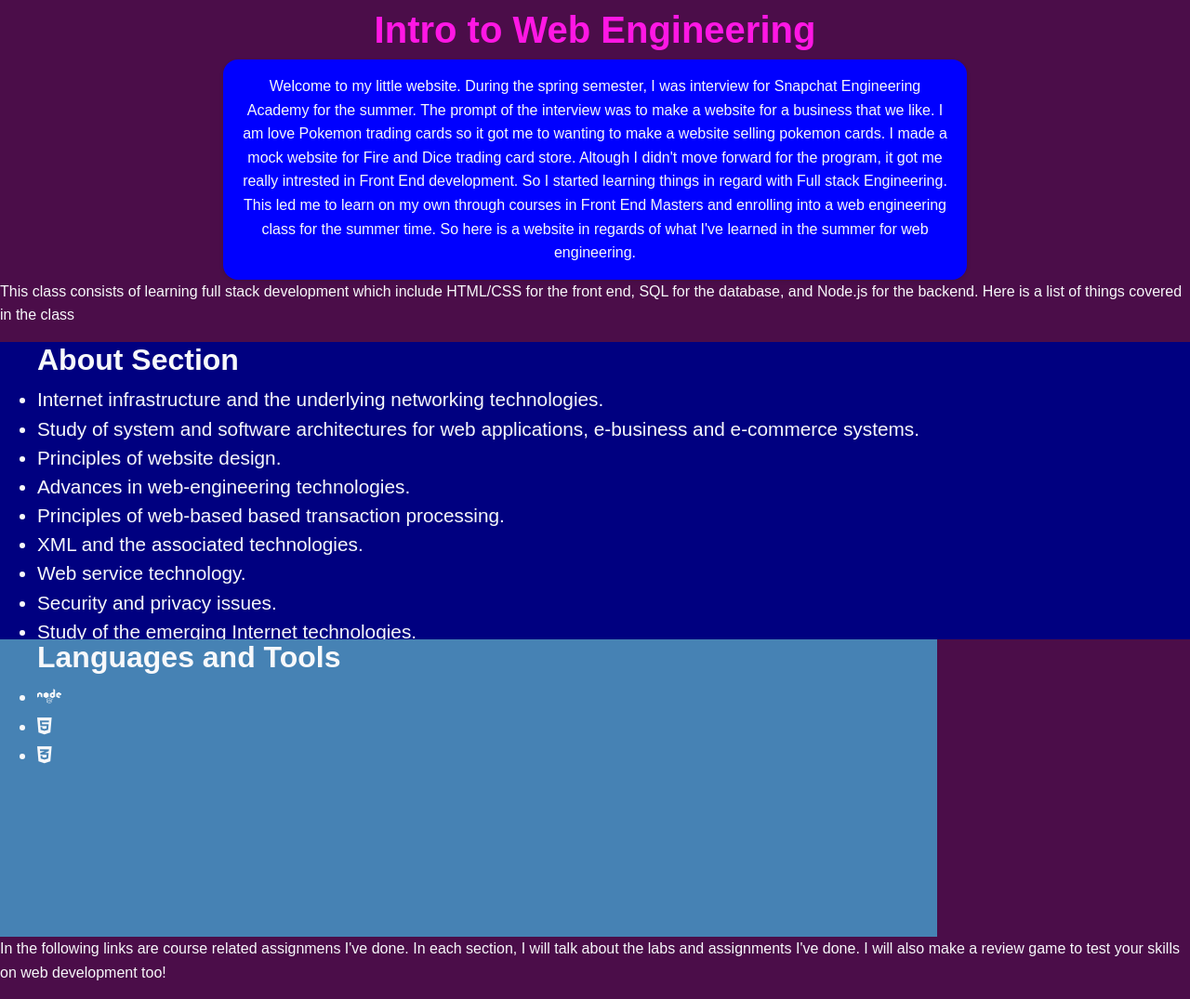
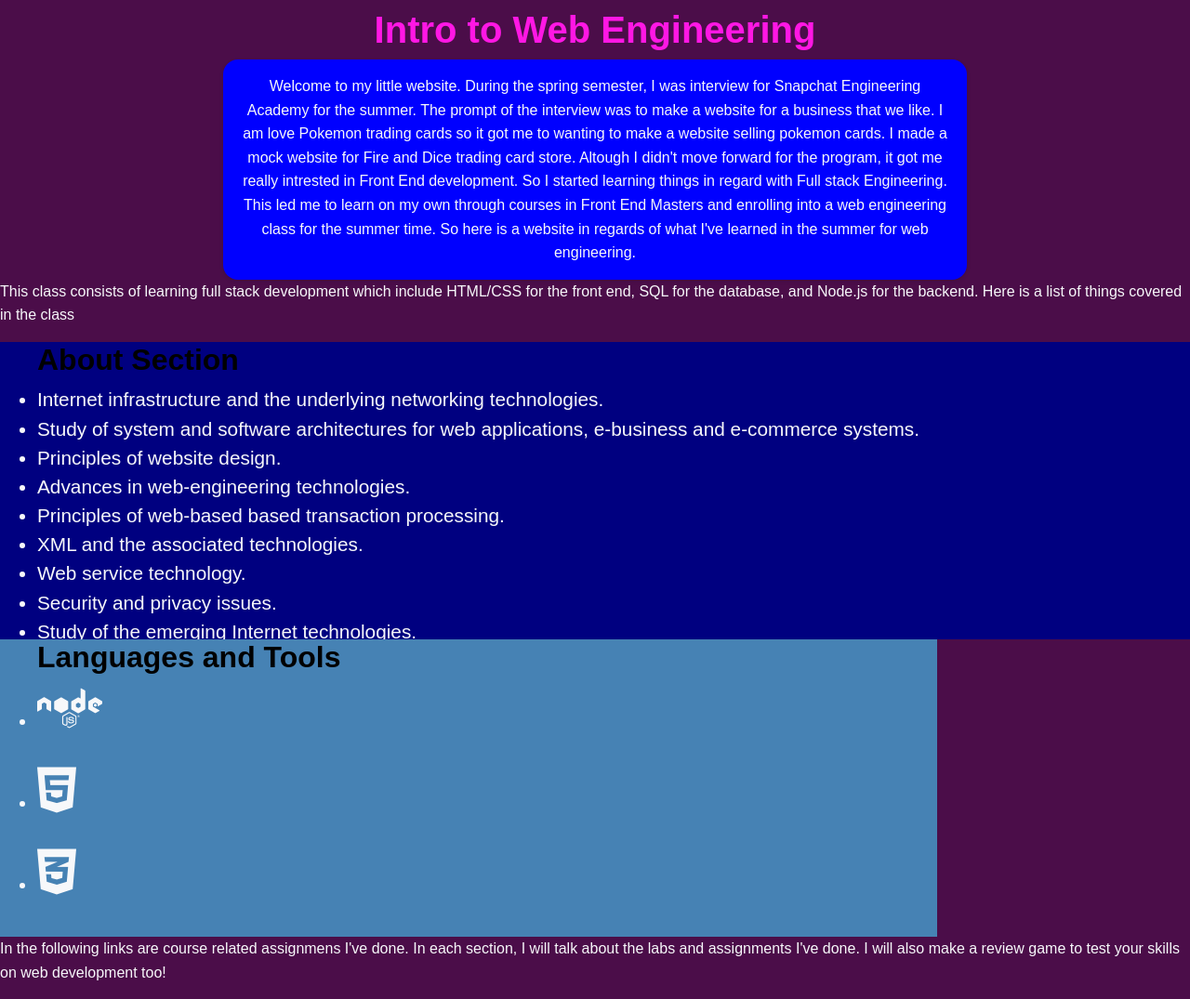
Before and after one commit to nirvanafan205/summer, a plain HTML site: page index.html in a window 1280 px wide. Shown: the top 1075 px of the page at 93% size. Drawn offline with nearby package versions, Linux system fonts and the light colour scheme.

Commit message:
fixed bullet points

```diff
--- a/index.html
+++ b/index.html
@@ -46,11 +46,9 @@
             <div class="column no-gutters">
                 <div class="classPoints">
                     <ul class="points">
-                        <h2>About Section</h2>
+                        <h2 class="sectionName">About Section</h2>
                         <li>Internet infrastructure and the underlying networking technologies.</li>
-                        <li>Study of system and software architectures for web applications, e-business and e-commerce
-                            systems.
-                        </li>
+                        <li>Study of system and software architectures for web applications, e-business and e-commerce systems. </li>
                         <li>Principles of website design.</li>
                         <li>Advances in web-engineering technologies.</li>
                         <li>Principles of web-based based transaction processing.</li>
@@ -65,17 +63,17 @@
             <div class="column no-gutters">
                 <div class="languageTools">
                     <ul class="points">
-                        <h2>Languages and Tools</h2>
-                        <li>
-                            <i class="fa-brands fa-node"></i>
+                        <h2 class="sectionName">Languages and Tools</h2>
+                        <li id="resources">
+                            <i class="fa-brands fa-node" id="superSize"></i>
                         </li>
 
-                        <li>
-                            <i class="fa-brands fa-html5"></i>
+                        <li id="resources">
+                            <i class="fa-brands fa-html5" id="superSize"></i>
                         </li>
 
-                        <li>
-                            <i class="fa-brands fa-css3-alt"></i>
+                        <li id="resources">
+                            <i class="fa-brands fa-css3-alt" id="superSize"></i>
                         </li>
                     </ul>
                 </div>
--- a/style.css
+++ b/style.css
@@ -65,7 +65,7 @@ p {
 
 .background:not(:hover) {
     background-color: blue;
-  }
+}
 
 h1,
 h2,
@@ -74,7 +74,7 @@ h3 {
     font-weight: bold;
 }
 
-.classPoints{
+.classPoints {
     height: 40vh;
     width: 150%;
 }
@@ -91,3 +91,18 @@ h3 {
 .languageTools {
     background-color: steelblue;
 }
+
+.sectionName {
+    color: black;
+}
+
+li#resources::before {
+    display: inline-block;
+    /* Adjust the desired amount of spacing */
+    margin-right: 0.5rem;
+}
+
+li#resources #superSize {
+    font-size: 3.5rem; /* Adjust the desired size of the icon */
+    padding-bottom: 2rem;
+}
```
